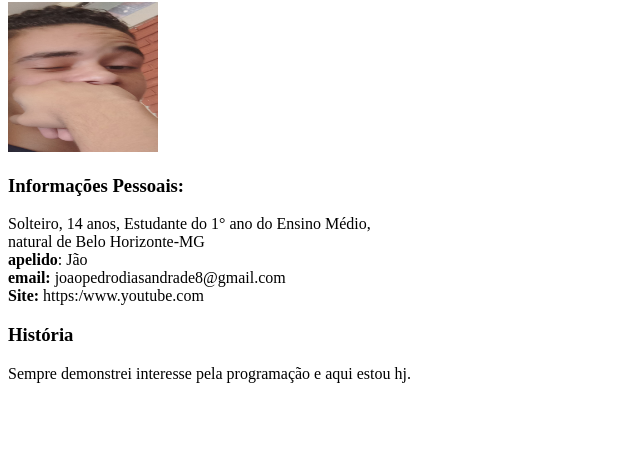
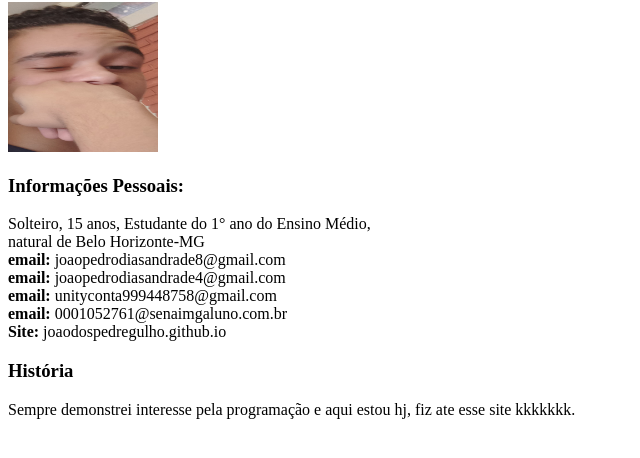
Before and after one commit to joaodospedregulho/joaodospedregulho.github.io, a plain HTML site: page curriculo.html in a window 1280 px wide. Shown: the part 78-536 px from the top of the page, without its empty margins (0-640 px from the left). Drawn offline with Linux system fonts and the light colour scheme.

Commit message:
curriculo.html

```diff
--- a/curriculo.html
+++ b/curriculo.html
@@ -11,17 +11,19 @@
         <b>Informações Pessoais:</b>
     </h3>
     <p>
-         Solteiro, 14 anos, Estudante do 1° ano do Ensino Médio, <br>
+         Solteiro, 15 anos, Estudante do 1° ano do Ensino Médio, <br>
         natural de Belo Horizonte-MG<br>
-        <b>apelido</b>: Jão<br>
         <b>email:</b> joaopedrodiasandrade8@gmail.com<br>
-        <b>Site: </b>https:/www.youtube.com
+        <b>email:</b> joaopedrodiasandrade4@gmail.com<br>
+        <b>email:</b> unityconta999448758@gmail.com<br>
+        <b>email:</b> 0001052761@senaimgaluno.com.br<br>
+        <b>Site: </b> joaodospedregulho.github.io<br>
     </p>
     <h3>
         História
     </h3>
     <p>
-        Sempre demonstrei interesse pela programação e aqui estou hj.
+        Sempre demonstrei interesse pela programação e aqui estou hj, fiz ate esse site kkkkkkk.
     </p>
 </body>
 </html>
```
